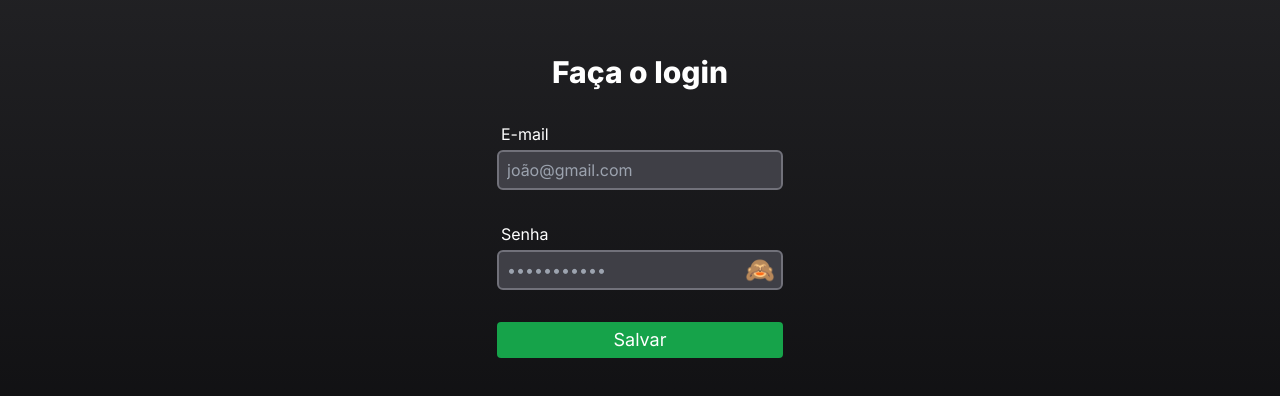
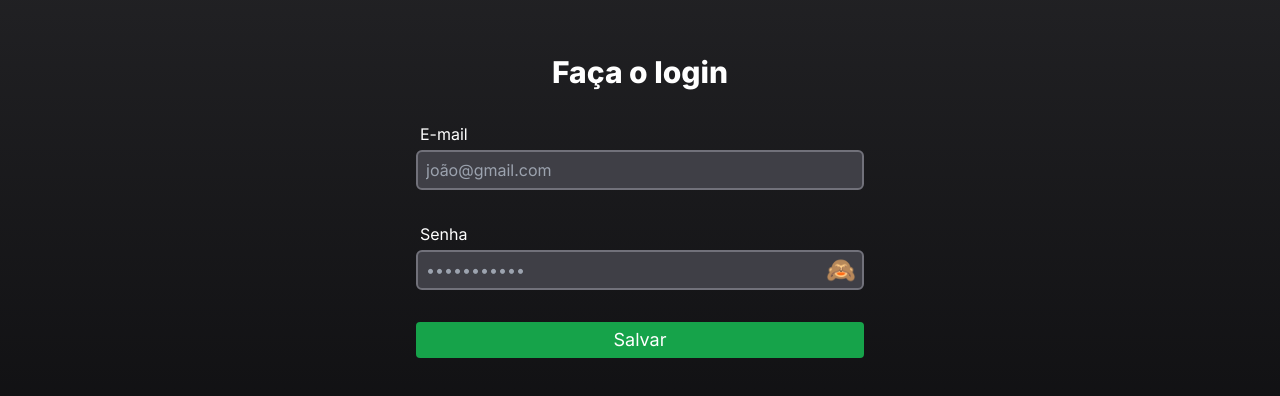
Before and after one commit to rafaelcesar0/dio-app-ts, a Next.js app: page / in a window 1280 px wide. Shown: the part 174-570 px from the top of the page. Built offline with nearby package versions, Linux system fonts and the light colour scheme.

Commit message:
micro atualização autoComplete=off

```diff
--- a/src/app/globals.css
+++ b/src/app/globals.css
@@ -1,17 +1,3 @@
 @tailwind base;
 @tailwind components;
 @tailwind utilities;
-
-input:-webkit-autofill,
-input:-webkit-autofill:hover,
-input:-webkit-autofill:focus,
-textarea:-webkit-autofill,
-textarea:-webkit-autofill:hover,
-textarea:-webkit-autofill:focus,
-select:-webkit-autofill,
-select:-webkit-autofill:hover,
-select:-webkit-autofill:focus {
-    border: 1px solid;
-    -webkit-text-fill-color: white;
-    transition: background-color 5000s ease-in-out 0s;
-}
--- a/src/components/forms/FormLogin.tsx
+++ b/src/components/forms/FormLogin.tsx
@@ -16,7 +16,7 @@ const FormLogin = () => {
         <>
             <form
                 onSubmit={handleSubmit(createUser)}
-                className="flex flex-col gap-8 px-16 w-xl rounded-3xl text-1xl"
+                className="flex flex-col gap-8 px-16 w-full max-w-xl rounded-3xl text-1xl"
             >
                 <h1 className="text-white flex justify-center text-3xl font-extrabold">
                     Faça o login
@@ -38,7 +38,7 @@ const FormLogin = () => {
                 </button>
             </form>
 
-            <pre>{output}</pre>
+            <pre className='text-white'>{output}</pre>
         </>
     );
 };
--- a/src/components/inputs/TextField.tsx
+++ b/src/components/inputs/TextField.tsx
@@ -30,6 +30,7 @@ export const TextField = ({
                 name={name}
                 placeholder={placeholder}
                 className={className}
+                autoComplete='off'
             />
             {children}
         </div>
```
